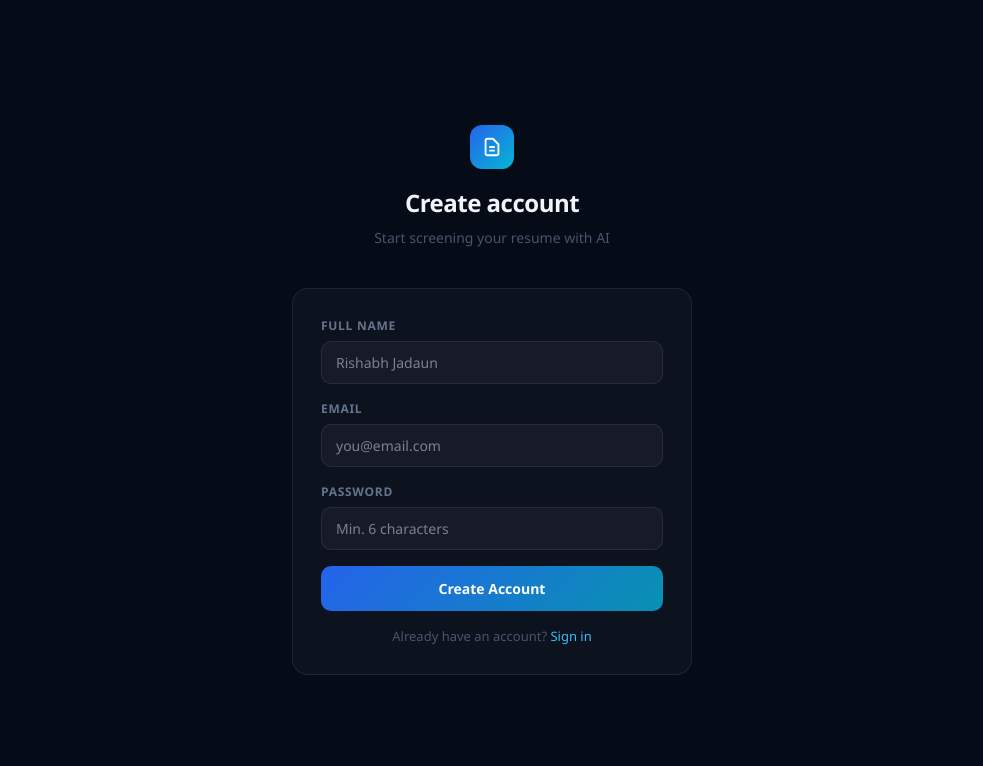
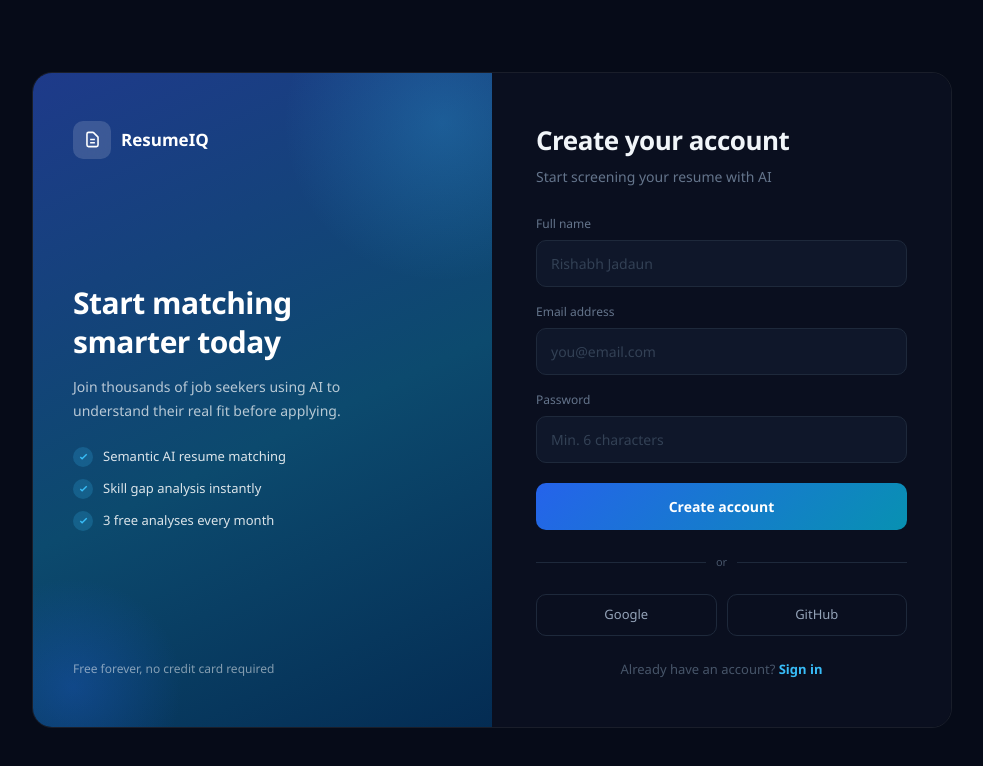
Before and after one commit to Rishabh2233eng/ai-resume-screener, a React (Vite) app in the folder frontend/: page /register in a window 1280 px wide. Shown: the top 766 px of the page, without its empty margins (148-1131 px from the left). Built offline with nearby package versions, Linux system fonts and the light colour scheme.

Commit message:
Day 8: Split-screen login/register design - branded panel with stats and features

```diff
--- a/frontend/src/Login.jsx
+++ b/frontend/src/Login.jsx
@@ -7,6 +7,7 @@ export default function Login() {
   const [password, setPassword] = useState("")
   const [error, setError]       = useState("")
   const [loading, setLoading]   = useState(false)
+  const [focused, setFocused]   = useState("")
   const navigate = useNavigate()
 
   const handleLogin = async () => {
@@ -24,59 +25,119 @@ export default function Login() {
     }
   }
 
+  const inputStyle = (field) => ({
+    width: "100%", background: "#0f172a",
+    border: `1px solid ${focused === field ? "#38bdf8" : "#1e293b"}`,
+    borderRadius: "10px", padding: "12px 14px", fontSize: "14px", color: "#e2e8f0",
+    outline: "none", boxSizing: "border-box", fontFamily: "inherit",
+    transition: "border-color 0.2s, box-shadow 0.2s",
+    boxShadow: focused === field ? "0 0 0 3px rgba(56,189,248,0.12)" : "none"
+  })
+
   return (
     <div style={{ background: "#060b18", minHeight: "100vh", display: "flex", alignItems: "center", justifyContent: "center", padding: "24px", fontFamily: "'Segoe UI', sans-serif" }}>
-      <div style={{ width: "100%", maxWidth: "400px" }}>
+      <div style={{ width: "100%", maxWidth: "920px", display: "grid", gridTemplateColumns: "1fr 1fr", borderRadius: "20px", overflow: "hidden", border: "1px solid rgba(255,255,255,0.08)", minHeight: "560px", animation: "fadeUp 0.5s ease" }}>
 
-        {/* Logo */}
-        <div style={{ textAlign: "center", marginBottom: "40px" }}>
-          <div style={{ width: "44px", height: "44px", borderRadius: "12px", background: "linear-gradient(135deg, #2563eb, #06b6d4)", display: "flex", alignItems: "center", justifyContent: "center", margin: "0 auto 16px" }}>
-            <svg width="22" height="22" fill="none" stroke="white" strokeWidth="2" viewBox="0 0 24 24"><path d="M9 12h6m-6 4h6m2 5H7a2 2 0 01-2-2V5a2 2 0 012-2h5.586a1 1 0 01.707.293l5.414 5.414a1 1 0 01.293.707V19a2 2 0 01-2 2z"/></svg>
+        {/* LEFT - Brand panel */}
+        <div style={{ background: "linear-gradient(155deg, #1e3a8a 0%, #0c4a6e 55%, #042c53 100%)", padding: "48px 40px", display: "flex", flexDirection: "column", justifyContent: "space-between", position: "relative", overflow: "hidden" }}>
+          <div style={{ position: "absolute", width: "320px", height: "320px", borderRadius: "50%", background: "radial-gradient(circle, rgba(56,189,248,0.22), transparent 70%)", top: "-110px", right: "-110px" }} />
+          <div style={{ position: "absolute", width: "220px", height: "220px", borderRadius: "50%", background: "radial-gradient(circle, rgba(37,99,235,0.28), transparent 70%)", bottom: "-70px", left: "-70px" }} />
+
+          <Link to="/" style={{ textDecoration: "none", position: "relative", zIndex: 1 }}>
+            <div style={{ display: "flex", alignItems: "center", gap: "10px" }}>
+              <div style={{ width: "38px", height: "38px", borderRadius: "10px", background: "rgba(255,255,255,0.15)", display: "flex", alignItems: "center", justifyContent: "center", backdropFilter: "blur(8px)" }}>
+                <svg width="19" height="19" fill="none" stroke="white" strokeWidth="2" viewBox="0 0 24 24"><path d="M9 12h6m-6 4h6m2 5H7a2 2 0 01-2-2V5a2 2 0 012-2h5.586a1 1 0 01.707.293l5.414 5.414a1 1 0 01.293.707V19a2 2 0 01-2 2z"/></svg>
+              </div>
+              <span style={{ color: "white", fontSize: "17px", fontWeight: 700 }}>ResumeIQ</span>
+            </div>
+          </Link>
+
+          <div style={{ position: "relative", zIndex: 1 }}>
+            <h2 style={{ color: "white", fontSize: "30px", fontWeight: 700, lineHeight: 1.3, margin: "0 0 14px", letterSpacing: "-0.5px" }}>
+              Know exactly where<br />you stand
+            </h2>
+            <p style={{ color: "rgba(255,255,255,0.7)", fontSize: "14px", lineHeight: 1.7, margin: 0, maxWidth: "320px" }}>
+              AI-powered semantic matching tells you your real fit score before you ever hit apply.
+            </p>
           </div>
-          <h1 style={{ fontSize: "24px", fontWeight: 700, color: "#f1f5f9", margin: "0 0 6px", letterSpacing: "-0.5px" }}>Welcome back</h1>
-          <p style={{ fontSize: "14px", color: "#475569", margin: 0 }}>Sign in to your ResumeIQ account</p>
+
+          <div style={{ display: "flex", gap: "28px", position: "relative", zIndex: 1 }}>
+            {[
+              { num: "73%", lbl: "avg fit score" },
+              { num: "2.1k", lbl: "resumes analyzed" },
+              { num: "94%", lbl: "accuracy" }
+            ].map(s => (
+              <div key={s.lbl}>
+                <span style={{ color: "white", fontSize: "24px", fontWeight: 700, display: "block" }}>{s.num}</span>
+                <span style={{ color: "rgba(255,255,255,0.55)", fontSize: "11px" }}>{s.lbl}</span>
+              </div>
+            ))}
+          </div>
         </div>
 
-        <div style={{ background: "rgba(255,255,255,0.03)", border: "1px solid rgba(255,255,255,0.08)", borderRadius: "16px", padding: "28px" }}>
+        {/* RIGHT - Form */}
+        <div style={{ background: "#0a0f1f", padding: "56px 44px", display: "flex", flexDirection: "column", justifyContent: "center" }}>
+          <h1 style={{ fontSize: "26px", fontWeight: 700, color: "#f1f5f9", margin: "0 0 6px", letterSpacing: "-0.5px" }}>Welcome back</h1>
+          <p style={{ fontSize: "14px", color: "#64748b", margin: "0 0 32px" }}>Sign in to continue to your dashboard</p>
+
           <div style={{ marginBottom: "16px" }}>
-            <label style={{ display: "block", fontSize: "12px", fontWeight: 600, color: "#64748b", marginBottom: "6px", textTransform: "uppercase", letterSpacing: "0.06em" }}>Email</label>
-            <input
-              type="email"
-              placeholder="you@email.com"
-              value={email}
+            <label style={{ display: "block", fontSize: "12px", color: "#64748b", marginBottom: "7px", fontWeight: 500 }}>Email address</label>
+            <input type="email" placeholder="you@email.com" value={email}
               onChange={(e) => setEmail(e.target.value)}
-              style={{ width: "100%", background: "rgba(255,255,255,0.04)", border: "1px solid rgba(255,255,255,0.08)", borderRadius: "10px", padding: "10px 14px", fontSize: "14px", color: "#e2e8f0", outline: "none", boxSizing: "border-box", fontFamily: "inherit" }}
-            />
+              onFocus={() => setFocused("email")} onBlur={() => setFocused("")}
+              style={inputStyle("email")} />
           </div>
 
           <div style={{ marginBottom: "20px" }}>
-            <label style={{ display: "block", fontSize: "12px", fontWeight: 600, color: "#64748b", marginBottom: "6px", textTransform: "uppercase", letterSpacing: "0.06em" }}>Password</label>
-            <input
-              type="password"
-              placeholder="••••••••"
-              value={password}
+            <label style={{ display: "block", fontSize: "12px", color: "#64748b", marginBottom: "7px", fontWeight: 500 }}>Password</label>
+            <input type="password" placeholder="••••••••" value={password}
               onChange={(e) => setPassword(e.target.value)}
+              onFocus={() => setFocused("password")} onBlur={() => setFocused("")}
               onKeyDown={(e) => e.key === "Enter" && handleLogin()}
-              style={{ width: "100%", background: "rgba(255,255,255,0.04)", border: "1px solid rgba(255,255,255,0.08)", borderRadius: "10px", padding: "10px 14px", fontSize: "14px", color: "#e2e8f0", outline: "none", boxSizing: "border-box", fontFamily: "inherit" }}
-            />
+              style={inputStyle("password")} />
           </div>
 
-          {error && <p style={{ color: "#f87171", fontSize: "13px", marginBottom: "14px" }}>{error}</p>}
+          {error && (
+            <div style={{ background: "rgba(239,68,68,0.08)", border: "1px solid rgba(239,68,68,0.2)", borderRadius: "8px", padding: "10px 12px", marginBottom: "16px" }}>
+              <p style={{ color: "#f87171", fontSize: "13px", margin: 0 }}>{error}</p>
+            </div>
+          )}
 
-          <button
-            onClick={handleLogin}
-            disabled={loading}
-            style={{ width: "100%", padding: "12px", borderRadius: "10px", border: "none", background: "linear-gradient(135deg, #2563eb, #0891b2)", color: "white", fontSize: "14px", fontWeight: 600, cursor: "pointer", marginBottom: "16px" }}
-          >
-            {loading ? "Signing in..." : "Sign In"}
+          <button onClick={handleLogin} disabled={loading}
+            style={{ width: "100%", padding: "13px", borderRadius: "10px", border: "none", background: "linear-gradient(135deg, #2563eb, #0891b2)", color: "white", fontSize: "14px", fontWeight: 600, cursor: loading ? "not-allowed" : "pointer", marginTop: "4px", transition: "transform 0.15s, opacity 0.15s", opacity: loading ? 0.7 : 1 }}
+            onMouseEnter={(e) => !loading && (e.currentTarget.style.transform = "translateY(-1px)")}
+            onMouseLeave={(e) => e.currentTarget.style.transform = "translateY(0)"}>
+            {loading ? "Signing in..." : "Sign in"}
           </button>
 
-          <p style={{ textAlign: "center", fontSize: "13px", color: "#475569", margin: 0 }}>
+          <div style={{ display: "flex", alignItems: "center", gap: "10px", margin: "24px 0" }}>
+            <div style={{ flex: 1, height: "1px", background: "#1e293b" }} />
+            <span style={{ fontSize: "11px", color: "#475569" }}>or</span>
+            <div style={{ flex: 1, height: "1px", background: "#1e293b" }} />
+          </div>
+
+          <div style={{ display: "flex", gap: "10px" }}>
+            {["Google", "GitHub"].map(p => (
+              <button key={p} style={{ flex: 1, padding: "10px", borderRadius: "10px", border: "1px solid #1e293b", background: "transparent", color: "#94a3b8", fontSize: "13px", cursor: "pointer", display: "flex", alignItems: "center", justifyContent: "center", gap: "6px" }}>
+                {p}
+              </button>
+            ))}
+          </div>
+
+          <p style={{ textAlign: "center", fontSize: "13px", color: "#475569", marginTop: "24px" }}>
             Don't have an account?{" "}
-            <Link to="/register" style={{ color: "#38bdf8", textDecoration: "none" }}>Register</Link>
+            <Link to="/register" style={{ color: "#38bdf8", textDecoration: "none", fontWeight: 600 }}>Sign up free</Link>
           </p>
         </div>
       </div>
+
+      <style>{`
+        @keyframes fadeUp { from { opacity: 0; transform: translateY(16px); } to { opacity: 1; transform: translateY(0); } }
+        input::placeholder { color: #334155; }
+        @media (max-width: 800px) {
+          div[style*="grid-template-columns: 1fr 1fr"] { grid-template-columns: 1fr !important; }
+        }
+      `}</style>
     </div>
   )
 }
--- a/frontend/src/Register.jsx
+++ b/frontend/src/Register.jsx
@@ -8,6 +8,7 @@ export default function Register() {
   const [password, setPassword] = useState("")
   const [error, setError]       = useState("")
   const [loading, setLoading]   = useState(false)
+  const [focused, setFocused]   = useState("")
   const navigate = useNavigate()
 
   const handleRegister = async () => {
@@ -26,54 +27,125 @@ export default function Register() {
     }
   }
 
+  const inputStyle = (field) => ({
+    width: "100%", background: "#0f172a",
+    border: `1px solid ${focused === field ? "#38bdf8" : "#1e293b"}`,
+    borderRadius: "10px", padding: "12px 14px", fontSize: "14px", color: "#e2e8f0",
+    outline: "none", boxSizing: "border-box", fontFamily: "inherit",
+    transition: "border-color 0.2s, box-shadow 0.2s",
+    boxShadow: focused === field ? "0 0 0 3px rgba(56,189,248,0.12)" : "none"
+  })
+
   return (
     <div style={{ background: "#060b18", minHeight: "100vh", display: "flex", alignItems: "center", justifyContent: "center", padding: "24px", fontFamily: "'Segoe UI', sans-serif" }}>
-      <div style={{ width: "100%", maxWidth: "400px" }}>
+      <div style={{ width: "100%", maxWidth: "920px", display: "grid", gridTemplateColumns: "1fr 1fr", borderRadius: "20px", overflow: "hidden", border: "1px solid rgba(255,255,255,0.08)", minHeight: "600px", animation: "fadeUp 0.5s ease" }}>
 
-        <div style={{ textAlign: "center", marginBottom: "40px" }}>
-          <div style={{ width: "44px", height: "44px", borderRadius: "12px", background: "linear-gradient(135deg, #2563eb, #06b6d4)", display: "flex", alignItems: "center", justifyContent: "center", margin: "0 auto 16px" }}>
-            <svg width="22" height="22" fill="none" stroke="white" strokeWidth="2" viewBox="0 0 24 24"><path d="M9 12h6m-6 4h6m2 5H7a2 2 0 01-2-2V5a2 2 0 012-2h5.586a1 1 0 01.707.293l5.414 5.414a1 1 0 01.293.707V19a2 2 0 01-2 2z"/></svg>
+        {/* LEFT - Brand panel */}
+        <div style={{ background: "linear-gradient(155deg, #1e3a8a 0%, #0c4a6e 55%, #042c53 100%)", padding: "48px 40px", display: "flex", flexDirection: "column", justifyContent: "space-between", position: "relative", overflow: "hidden" }}>
+          <div style={{ position: "absolute", width: "320px", height: "320px", borderRadius: "50%", background: "radial-gradient(circle, rgba(56,189,248,0.22), transparent 70%)", top: "-110px", right: "-110px" }} />
+          <div style={{ position: "absolute", width: "220px", height: "220px", borderRadius: "50%", background: "radial-gradient(circle, rgba(37,99,235,0.28), transparent 70%)", bottom: "-70px", left: "-70px" }} />
+
+          <Link to="/" style={{ textDecoration: "none", position: "relative", zIndex: 1 }}>
+            <div style={{ display: "flex", alignItems: "center", gap: "10px" }}>
+              <div style={{ width: "38px", height: "38px", borderRadius: "10px", background: "rgba(255,255,255,0.15)", display: "flex", alignItems: "center", justifyContent: "center", backdropFilter: "blur(8px)" }}>
+                <svg width="19" height="19" fill="none" stroke="white" strokeWidth="2" viewBox="0 0 24 24"><path d="M9 12h6m-6 4h6m2 5H7a2 2 0 01-2-2V5a2 2 0 012-2h5.586a1 1 0 01.707.293l5.414 5.414a1 1 0 01.293.707V19a2 2 0 01-2 2z"/></svg>
+              </div>
+              <span style={{ color: "white", fontSize: "17px", fontWeight: 700 }}>ResumeIQ</span>
+            </div>
+          </Link>
+
+          <div style={{ position: "relative", zIndex: 1 }}>
+            <h2 style={{ color: "white", fontSize: "30px", fontWeight: 700, lineHeight: 1.3, margin: "0 0 14px", letterSpacing: "-0.5px" }}>
+              Start matching<br />smarter today
+            </h2>
+            <p style={{ color: "rgba(255,255,255,0.7)", fontSize: "14px", lineHeight: 1.7, margin: "0 0 24px", maxWidth: "320px" }}>
+              Join thousands of job seekers using AI to understand their real fit before applying.
+            </p>
+
+            <div style={{ display: "flex", flexDirection: "column", gap: "12px" }}>
+              {[
+                "Semantic AI resume matching",
+                "Skill gap analysis instantly",
+                "3 free analyses every month"
+              ].map(f => (
+                <div key={f} style={{ display: "flex", alignItems: "center", gap: "10px" }}>
+                  <div style={{ width: "20px", height: "20px", borderRadius: "50%", background: "rgba(56,189,248,0.2)", display: "flex", alignItems: "center", justifyContent: "center", flexShrink: 0 }}>
+                    <svg width="11" height="11" fill="none" stroke="#38bdf8" strokeWidth="3" viewBox="0 0 24 24"><path d="M5 13l4 4L19 7"/></svg>
+                  </div>
+                  <span style={{ color: "rgba(255,255,255,0.85)", fontSize: "13px" }}>{f}</span>
+                </div>
+              ))}
+            </div>
           </div>
-          <h1 style={{ fontSize: "24px", fontWeight: 700, color: "#f1f5f9", margin: "0 0 6px", letterSpacing: "-0.5px" }}>Create account</h1>
-          <p style={{ fontSize: "14px", color: "#475569", margin: 0 }}>Start screening your resume with AI</p>
+
+          <div style={{ position: "relative", zIndex: 1 }}>
+            <span style={{ color: "rgba(255,255,255,0.5)", fontSize: "12px" }}>Free forever, no credit card required</span>
+          </div>
         </div>
 
-        <div style={{ background: "rgba(255,255,255,0.03)", border: "1px solid rgba(255,255,255,0.08)", borderRadius: "16px", padding: "28px" }}>
+        {/* RIGHT - Form */}
+        <div style={{ background: "#0a0f1f", padding: "48px 44px", display: "flex", flexDirection: "column", justifyContent: "center" }}>
+          <h1 style={{ fontSize: "26px", fontWeight: 700, color: "#f1f5f9", margin: "0 0 6px", letterSpacing: "-0.5px" }}>Create your account</h1>
+          <p style={{ fontSize: "14px", color: "#64748b", margin: "0 0 28px" }}>Start screening your resume with AI</p>
 
           {[
-            { label: "Full Name", type: "text", val: name, set: setName, ph: "Rishabh Jadaun" },
-            { label: "Email", type: "email", val: email, set: setEmail, ph: "you@email.com" },
-            { label: "Password", type: "password", val: password, set: setPassword, ph: "Min. 6 characters" },
-          ].map(({ label, type, val, set, ph }) => (
-            <div key={label} style={{ marginBottom: "16px" }}>
-              <label style={{ display: "block", fontSize: "12px", fontWeight: 600, color: "#64748b", marginBottom: "6px", textTransform: "uppercase", letterSpacing: "0.06em" }}>{label}</label>
+            { label: "Full name", type: "text", val: name, set: setName, ph: "Rishabh Jadaun", key: "name" },
+            { label: "Email address", type: "email", val: email, set: setEmail, ph: "you@email.com", key: "email" },
+            { label: "Password", type: "password", val: password, set: setPassword, ph: "Min. 6 characters", key: "password" },
+          ].map(({ label, type, val, set, ph, key }) => (
+            <div key={key} style={{ marginBottom: "16px" }}>
+              <label style={{ display: "block", fontSize: "12px", color: "#64748b", marginBottom: "7px", fontWeight: 500 }}>{label}</label>
               <input
-                type={type}
-                placeholder={ph}
-                value={val}
+                type={type} placeholder={ph} value={val}
                 onChange={(e) => set(e.target.value)}
+                onFocus={() => setFocused(key)} onBlur={() => setFocused("")}
                 onKeyDown={(e) => e.key === "Enter" && handleRegister()}
-                style={{ width: "100%", background: "rgba(255,255,255,0.04)", border: "1px solid rgba(255,255,255,0.08)", borderRadius: "10px", padding: "10px 14px", fontSize: "14px", color: "#e2e8f0", outline: "none", boxSizing: "border-box", fontFamily: "inherit" }}
+                style={inputStyle(key)}
               />
             </div>
           ))}
 
-          {error && <p style={{ color: "#f87171", fontSize: "13px", marginBottom: "14px" }}>{error}</p>}
+          {error && (
+            <div style={{ background: "rgba(239,68,68,0.08)", border: "1px solid rgba(239,68,68,0.2)", borderRadius: "8px", padding: "10px 12px", marginBottom: "16px" }}>
+              <p style={{ color: "#f87171", fontSize: "13px", margin: 0 }}>{error}</p>
+            </div>
+          )}
 
-          <button
-            onClick={handleRegister}
-            disabled={loading}
-            style={{ width: "100%", padding: "12px", borderRadius: "10px", border: "none", background: "linear-gradient(135deg, #2563eb, #0891b2)", color: "white", fontSize: "14px", fontWeight: 600, cursor: "pointer", marginBottom: "16px" }}
-          >
-            {loading ? "Creating account..." : "Create Account"}
+          <button onClick={handleRegister} disabled={loading}
+            style={{ width: "100%", padding: "13px", borderRadius: "10px", border: "none", background: "linear-gradient(135deg, #2563eb, #0891b2)", color: "white", fontSize: "14px", fontWeight: 600, cursor: loading ? "not-allowed" : "pointer", marginTop: "4px", transition: "transform 0.15s, opacity 0.15s", opacity: loading ? 0.7 : 1 }}
+            onMouseEnter={(e) => !loading && (e.currentTarget.style.transform = "translateY(-1px)")}
+            onMouseLeave={(e) => e.currentTarget.style.transform = "translateY(0)"}>
+            {loading ? "Creating account..." : "Create account"}
           </button>
 
-          <p style={{ textAlign: "center", fontSize: "13px", color: "#475569", margin: 0 }}>
+          <div style={{ display: "flex", alignItems: "center", gap: "10px", margin: "24px 0" }}>
+            <div style={{ flex: 1, height: "1px", background: "#1e293b" }} />
+            <span style={{ fontSize: "11px", color: "#475569" }}>or</span>
+            <div style={{ flex: 1, height: "1px", background: "#1e293b" }} />
+          </div>
+
+          <div style={{ display: "flex", gap: "10px" }}>
+            {["Google", "GitHub"].map(p => (
+              <button key={p} style={{ flex: 1, padding: "10px", borderRadius: "10px", border: "1px solid #1e293b", background: "transparent", color: "#94a3b8", fontSize: "13px", cursor: "pointer" }}>
+                {p}
+              </button>
+            ))}
+          </div>
+
+          <p style={{ textAlign: "center", fontSize: "13px", color: "#475569", marginTop: "24px" }}>
             Already have an account?{" "}
-            <Link to="/login" style={{ color: "#38bdf8", textDecoration: "none" }}>Sign in</Link>
+            <Link to="/login" style={{ color: "#38bdf8", textDecoration: "none", fontWeight: 600 }}>Sign in</Link>
           </p>
         </div>
       </div>
+
+      <style>{`
+        @keyframes fadeUp { from { opacity: 0; transform: translateY(16px); } to { opacity: 1; transform: translateY(0); } }
+        input::placeholder { color: #334155; }
+        @media (max-width: 800px) {
+          div[style*="grid-template-columns: 1fr 1fr"] { grid-template-columns: 1fr !important; }
+        }
+      `}</style>
     </div>
   )
 }
```
